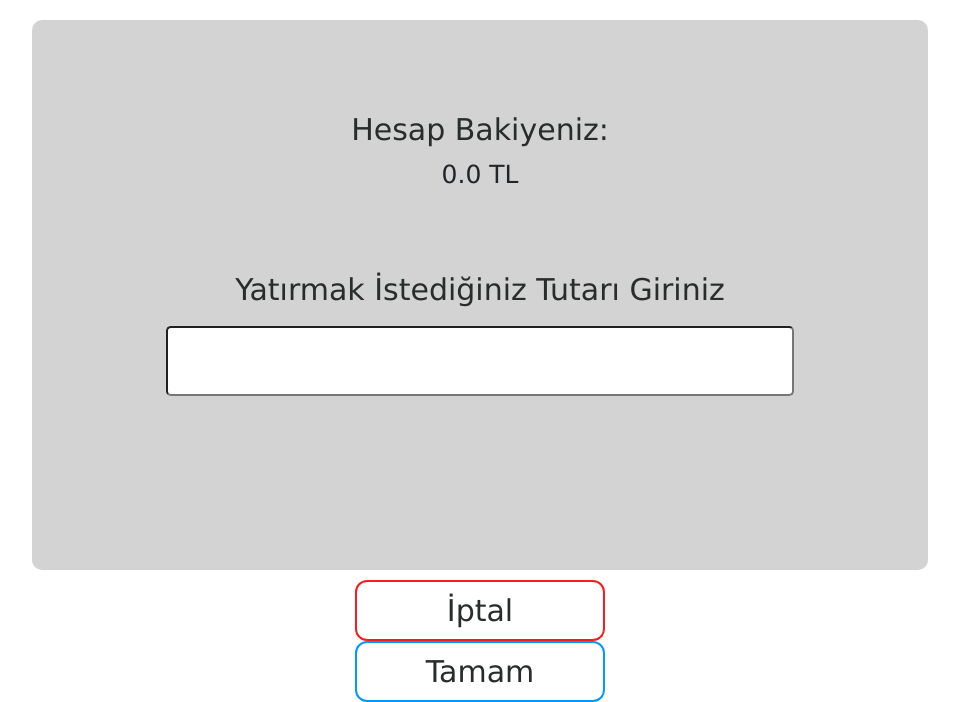
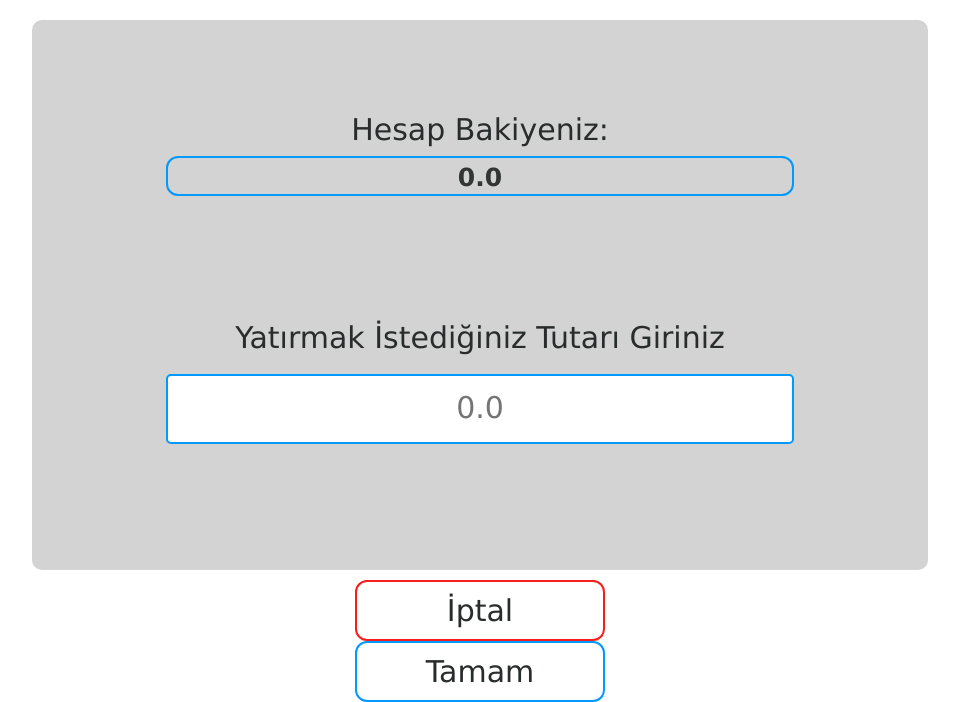
Before and after one commit to OykuE/Frontend-ATMapplication, a PHP site: page /parayatir.php in a window 1280 px wide. Shown: the part 200-902 px from the top of the page, without its empty margins (160-1119 px from the left). Run offline with PHP 8.4, Linux system fonts and the light colour scheme.

Commit message:
update parayatir page label style

```diff
--- a/parayatir.php
+++ b/parayatir.php
@@ -17,12 +17,17 @@
         </br> </br>
                 <div class="label">
                     <Label><h3>Hesap Bakiyeniz:</h3></Label></br>
-                    <Textbox>0.0</Textbox><Textbox> TL</Textbox>
-                </div></br></br></br></br></br>
+                    <label class="output"><b>0.0 </b></label><br><br>
+                </div></br></br></br></br></br></br></br>
+                <form action="islem.php" method="post">
                 <div class="label">
                     <Label><h3>Yatırmak İstediğiniz Tutarı Giriniz</h3></Label><br>
-                    <input type="text">
+                    <div class="user">
+                    <input class="output" type="text" name="tutar" placeholder="0.0">
+                    </div>
                 </div>
+                </br>
+            </form>
         </div>
                 <div class="footer">
                     <div class="btn-group" role="group">
```
